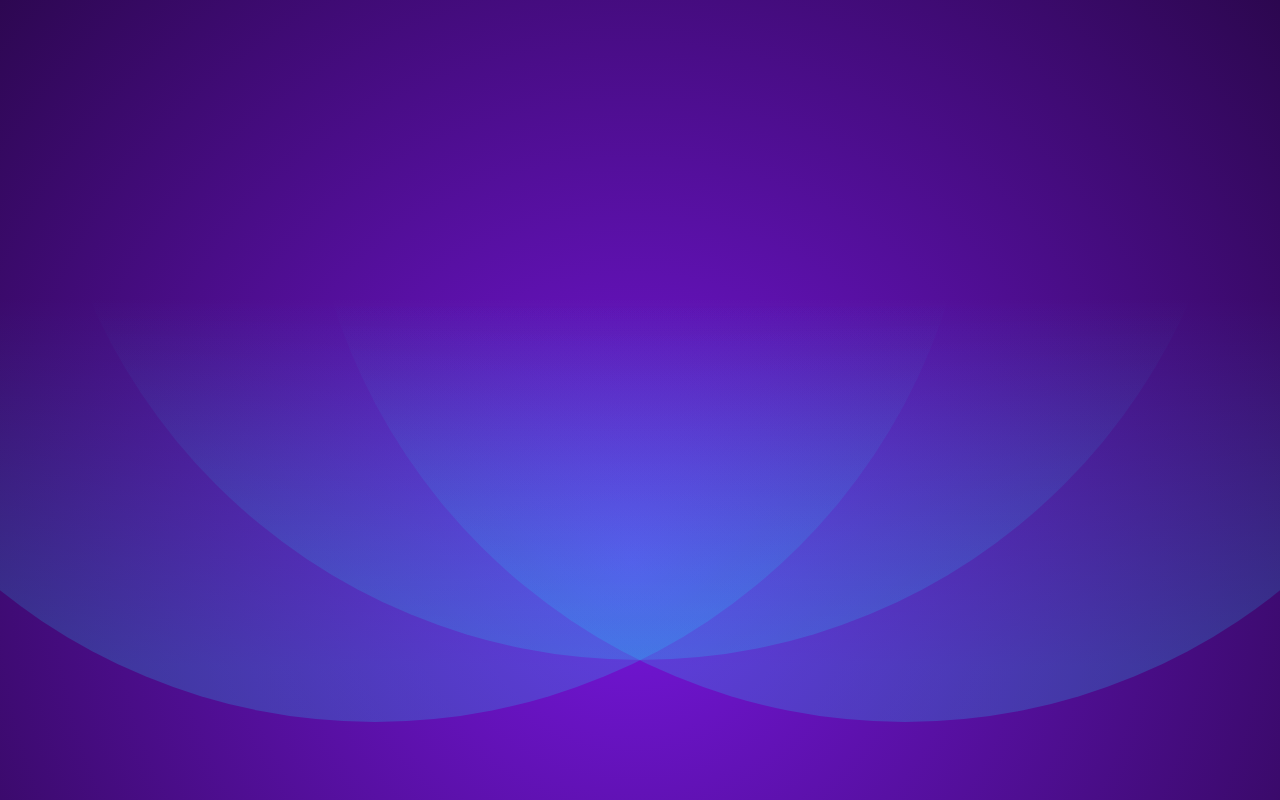
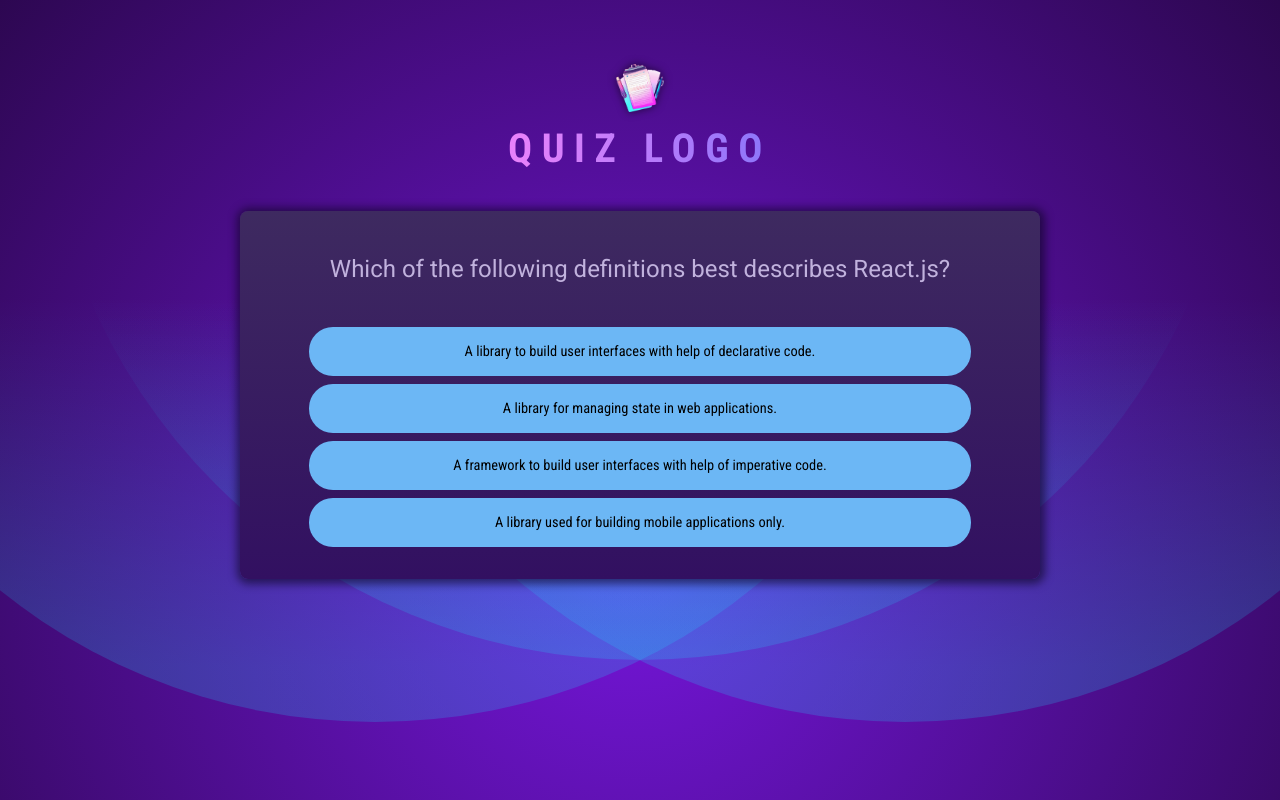
Before and after one commit to shoaibalirts/Quiz-App-React-Project, a React (Vite) app: page / in a window 1280 px wide. Built offline with nearby package versions, Linux system fonts and the light colour scheme.

Commit message:
outputting questions and registering answers

```diff
--- a/src/App.jsx
+++ b/src/App.jsx
@@ -1,3 +1,14 @@
-function App() {}
+import Header from "./components/Header.jsx";
+import Quiz from "./components/Quiz.jsx";
+function App() {
+  return (
+    <>
+      <Header />
+      <main>
+        <Quiz />
+      </main>
+    </>
+  );
+}
 
 export default App;
--- /dev/null
+++ b/src/components/Header.jsx
@@ -0,0 +1,9 @@
+import quizLogo from "../assets/quiz-logo.png";
+export default function Header() {
+  return (
+    <header>
+      <img src={quizLogo} alt="Quiz Logo" />
+      <h1>Quiz Logo</h1>
+    </header>
+  );
+}
--- /dev/null
+++ b/src/components/Quiz.jsx
@@ -0,0 +1,40 @@
+// Show currently active question to the user:
+// we can make a Question component that holds a form
+// and, when the question was answered by the user then i want to switch to the next question:
+// we can use useEffect with empty dependency [] so that this useEffect function
+// will not be executed upon rendering the component
+
+import { useState } from "react";
+import QUESTIONS from "../questions.js";
+// It is the Quiz component that is responsible for switching questions and registering user answers
+export default function Quiz() {
+  const [userAnswers, setUserAnswers] = useState([]);
+  const activeQuestionIndex = userAnswers.length;
+  console.log(userAnswers);
+  function handleSelectAnswer(selectedAnswer) {
+    console.log(selectedAnswer);
+
+    setUserAnswers((prevUserAnswers) => {
+      return [...prevUserAnswers, selectedAnswer];
+    });
+  }
+
+  // outputting dynamic list for answers using js map
+  const questionList = QUESTIONS[activeQuestionIndex].answers.map(
+    (answer, index) => {
+      return (
+        <li key={answer} className="answer">
+          <button onClick={() => handleSelectAnswer(answer)}>{answer}</button>
+        </li>
+      );
+    }
+  );
+  return (
+    <div id="quiz">
+      <section id="question">
+        <h2>{QUESTIONS[activeQuestionIndex].text}</h2>
+        <ul id="answers">{questionList}</ul>
+      </section>
+    </div>
+  );
+}
--- /dev/null
+++ b/src/questions.js
@@ -0,0 +1,72 @@
+export default [
+  {
+    id: 'q1',
+    text: 'Which of the following definitions best describes React.js?',
+    answers: [
+      'A library to build user interfaces with help of declarative code.',
+      'A library for managing state in web applications.',
+      'A framework to build user interfaces with help of imperative code.',
+      'A library used for building mobile applications only.',
+    ],
+  },
+  {
+    id: 'q2',
+    text: 'What purpose do React hooks serve?',
+    answers: [
+      'Enabling the use of state and other React features in functional components.',
+      'Creating responsive layouts in React applications.',
+      'Handling errors within the application.',
+      'Part of the Redux library for managing global state.',
+    ],
+  },
+  {
+    id: 'q3',
+    text: 'Can you identify what JSX is?',
+    answers: [
+      'A JavaScript extension that adds HTML-like syntax to JavaScript.',
+      'A JavaScript library for building dynamic user interfaces.',
+      'A specific HTML version that was explicitly created for React.',
+      'A tool for making HTTP requests in a React application.',
+    ],
+  },
+  {
+    id: 'q4',
+    text: 'What is the most common way to create a component in React?',
+    answers: [
+      'By defining a JavaScript function that returns a renderable value.',
+      'By defining a custom HTML tag in JavaScript.',
+      'By creating a file with a .jsx extension.',
+      'By using the "new" keyword followed by the component name.',
+    ],
+  },
+  {
+    id: 'q5',
+    text: 'What does the term "React state" imply?',
+    answers: [
+      'An object in a component that holds values and may cause the component to render on change.',
+      'The lifecycle phase a React component is in.',
+      'The overall status of a React application, including all props and components.',
+      'A library for managing global state in React applications.',
+    ],
+  },
+  {
+    id: 'q6',
+    text: 'How do you typically render list content in React apps?',
+    answers: [
+      'By using the map() method to iterate over an array of data and returning JSX.',
+      'By using the for() loop to iterate over an array of data and returning JSX.',
+      'By using the forEach() method to iterate over an array of data and returning JSX.',
+      'By using the loop() method to iterate over an array of data and returning JSX.',
+    ],
+  },
+  {
+    id: 'q7',
+    text: 'Which approach can NOT be used to render content conditionally?',
+    answers: [
+      'Using a the #if template syntax.',
+      'Using a ternary operator.',
+      'Using the && operator.',
+      'Using an if-else statement.',
+    ],
+  },
+];
```
